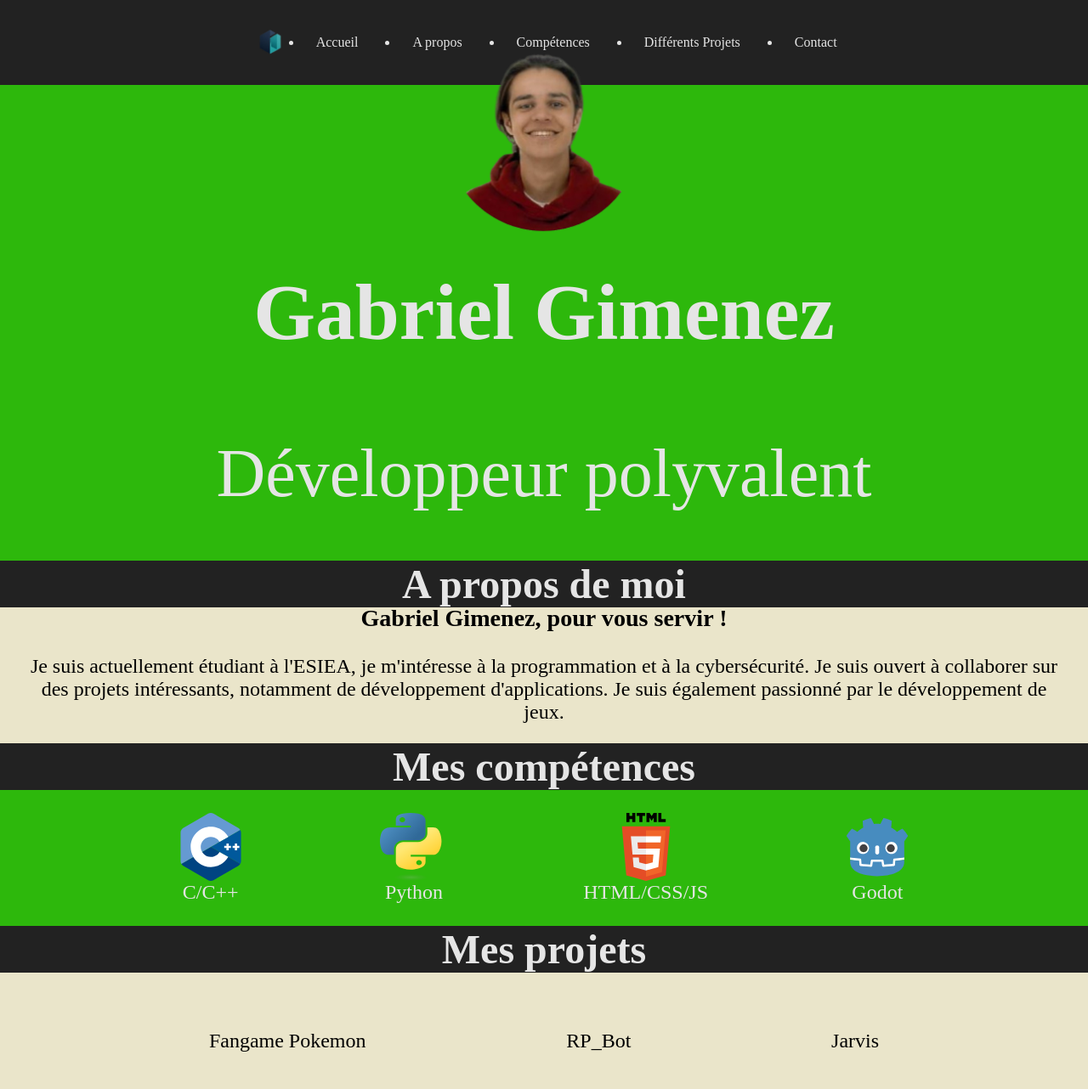
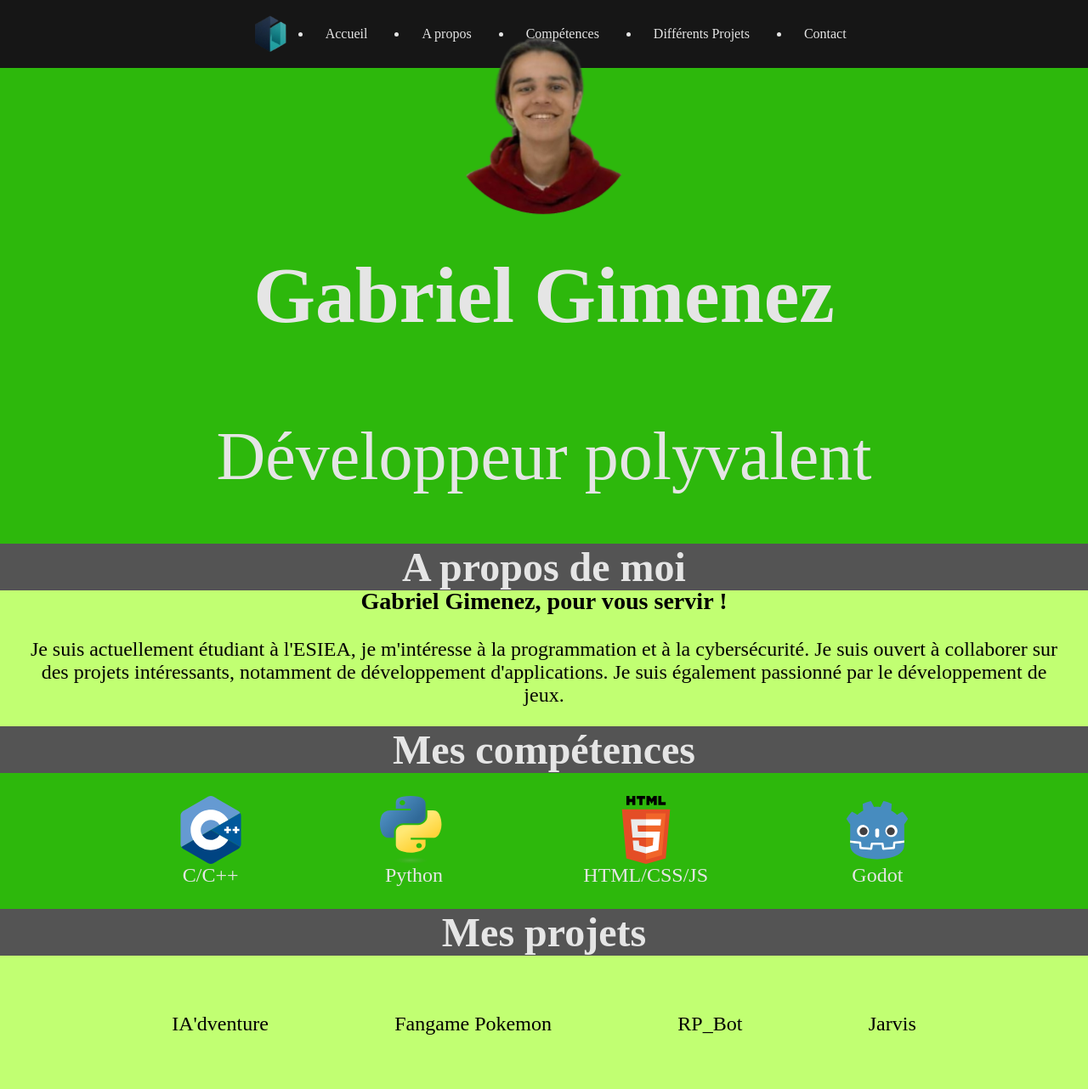
Before and after one commit to Gimbeste/Cours_Web, a plain HTML site: page TP_1/src/index.html in a window 1280 px wide. Shown: the top 1282 px of the page at 85% size. Drawn offline with Linux system fonts and the light colour scheme.

Commit message:
Really last commit (I hope)

```diff
--- a/TP_1/src/assets/css/styles.css
+++ b/TP_1/src/assets/css/styles.css
@@ -7,7 +7,7 @@
 }
 
 body{
-    background-color: #222;
+    background-color: #545454;
     color: #e5e5e5;
 }
 
@@ -15,10 +15,12 @@ body{
     display: flex;
     justify-content: center;
     justify-content: space-between;
+    height: 5rem;
+    background-color: #161616;
 }
 
 .logo img {
-    height: 2rem;
+    height: 3rem;
     margin: 1rem;
 }
 
@@ -62,7 +64,7 @@ nav{
     display: flex;
     justify-content: center;
     align-items: center;
-    background-color: #eae5ca;
+    background-color: #c1ff72;
     color: #000;
     padding: 50px 0;
     width: 100%;
@@ -182,7 +184,7 @@ nav ul li a:hover::after{
     display: flex;
     justify-content: center;
     align-items: center;
-    background-color: #eae5ca;
+    background-color: #c1ff72;
     color: #000;
     padding: 50px 0;
     width: 100%;
@@ -278,7 +280,7 @@ form {
     width: 300px;
     margin: 0 auto; /* Centre le formulaire */
     padding: 20px;
-    background: #f8f8f8;
+    background: #545454;
     border-radius: 8px;
     box-shadow: 0 0 10px rgba(0, 0, 0, 0.1);
 }
--- a/TP_1/src/index.html
+++ b/TP_1/src/index.html
@@ -3,11 +3,11 @@
 <head>
     <meta charset="UTF-8">
     <meta name="viewport" content="width=device-width, initial-scale=1.0">
-    <title>Le portfolio</title>
+    <title>Portfolio de Gabriel</title>
     <link rel="stylesheet" href="assets/css/styles.css">
     <link rel="stylesheet" href="https://cdnjs.cloudflare.com/ajax/libs/font-awesome/6.2.1/css/all.min.css">
-    <meta name="description" content="Le portfolio">
-    </head>
+    <meta name="description" content="Portfolio de Gabriel">
+</head>
 
 <body>
     <header class="header">
@@ -82,6 +82,7 @@
     <h2 class="projets-title">Mes projets</h2>
     <section class="projets" id="projets">
         <ul class="projets-list">
+            <li><a href="https://www.youtube.com/watch?v=dQw4w9WgXcQ">IA'dventure</a></li>
             <li><a href="https://www.youtube.com/watch?v=dQw4w9WgXcQ">Fangame Pokemon</a></li>
             <li><a href="https://www.youtube.com/watch?v=dQw4w9WgXcQ">RP_Bot</a></li>
             <li><a href="https://www.youtube.com/watch?v=dQw4w9WgXcQ">Jarvis</a></li>
@@ -108,7 +109,7 @@
 
 
     <br>
-    <form action="/" method="post">
+    <form action="index.html" method="get">
         <label for="nom">Nom</label>
         <input type="text" id="nom" name="nom" required>
 
```
Also changed, not shown: 2 other files.
